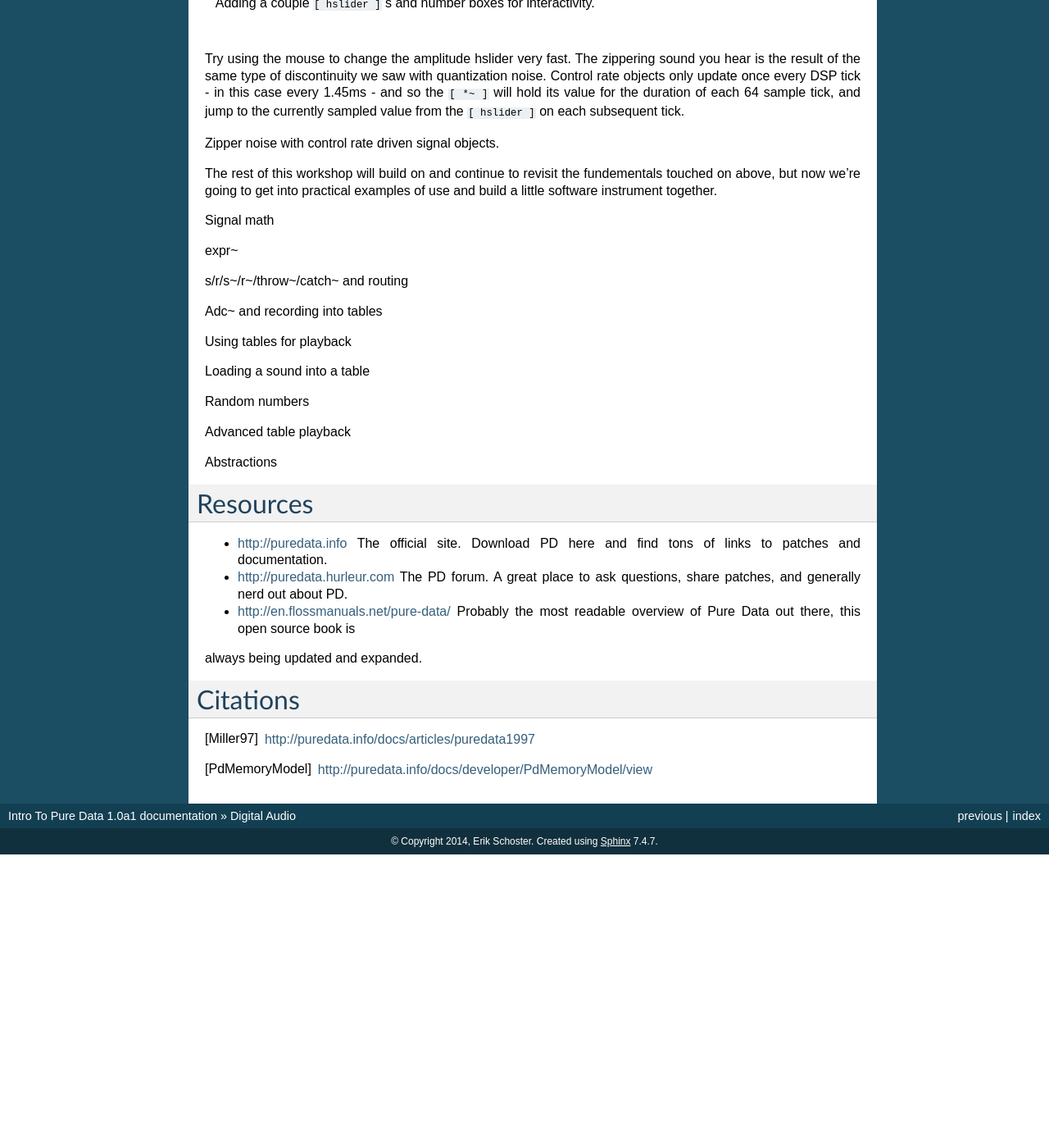
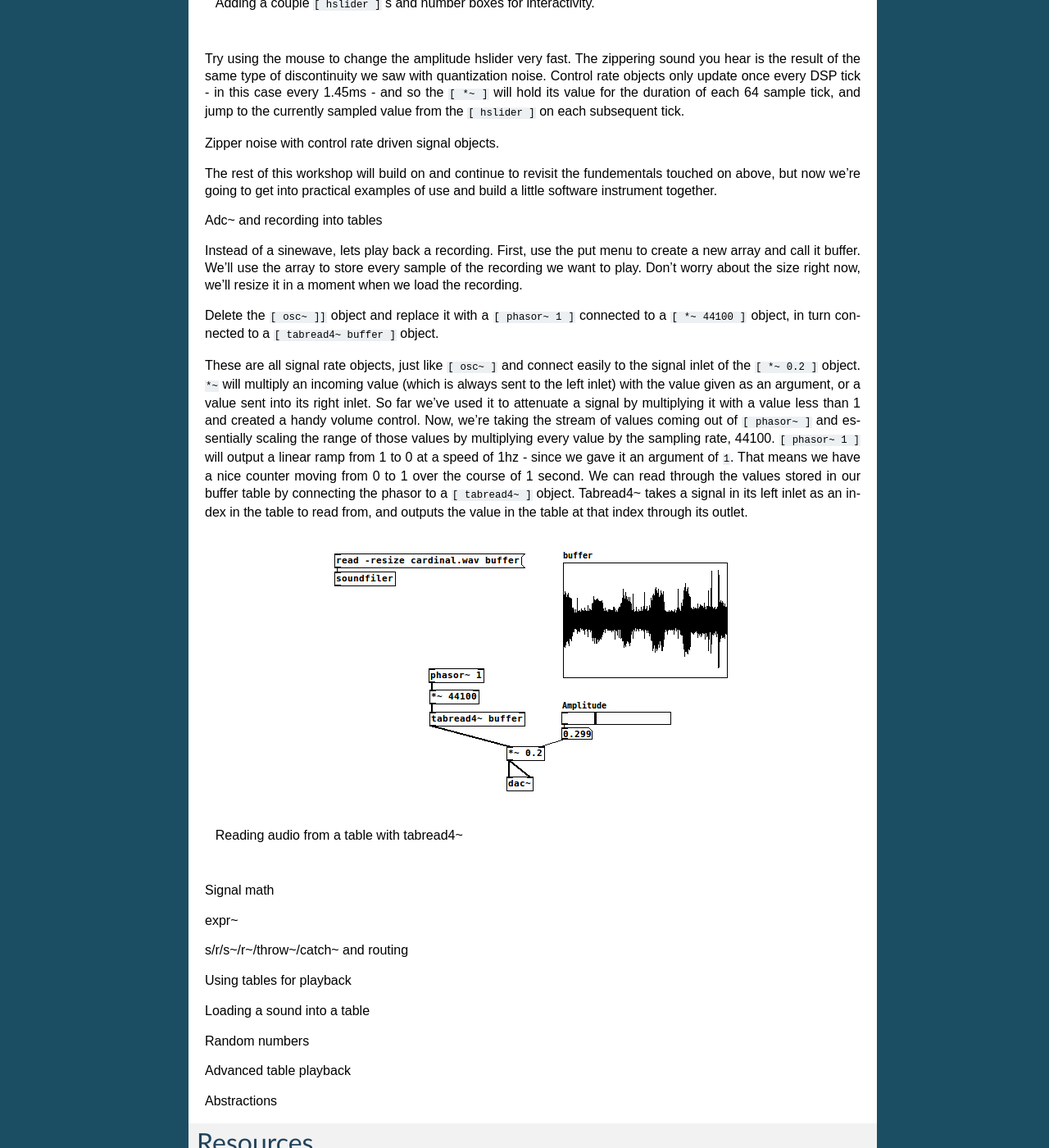
Before and after one commit to hecanjog/pdintro, a Sphinx documentation site: the page built from source/first.rst, in a window 1280 px wide and 1400 px high, scrolled down 5969 px. Shown: the whole window at 82% size. Built offline with Sphinx 7.4.7, drawn with Linux system fonts in a browser that asks for light colours; formulas are drawn with MathJax 3; before the commit the page ends 7011 px from its top, so only the background shows below that.

Commit message:
add table img

```diff
--- a/source/first.rst
+++ b/source/first.rst
@@ -219,13 +219,40 @@ Zipper noise with control rate driven signal objects.
 The rest of this workshop will build on and continue to revisit the fundementals touched on above, but now we're going to get into
 practical examples of use and build a little software instrument together.
 
+Adc~ and recording into tables
+
+Instead of a sinewave, lets play back a recording. First, use the put menu to create a new
+array and call it buffer. We'll use the array to store every sample of the recording we want
+to play. Don't worry about the size right now, we'll resize it in a moment when we load the
+recording.
+
+Delete the ``[ osc~ ]]`` object and replace it with a ``[ phasor~ 1 ]`` connected to
+a ``[ *~ 44100 ]`` object, in turn connected to a ``[ tabread4~ buffer ]`` object.
+
+These are all signal rate objects, just like ``[ osc~ ]`` and connect easily to the
+signal inlet of the ``[ *~ 0.2 ]`` object. ``*~`` will multiply an incoming value (which
+is always sent to the left inlet) with the value given as an argument, or a value sent
+into its right inlet. So far we've used it to attenuate a signal by multiplying it with a
+value less than 1 and created a handy volume control. Now, we're taking the stream of values
+coming out of ``[ phasor~ ]`` and essentially scaling the range of those values by multiplying
+every value by the sampling rate, 44100. ``[ phasor~ 1 ]`` will output a linear ramp from 1 to 0
+at a speed of 1hz - since we gave it an argument of ``1``. That means we have a nice counter
+moving from 0 to 1 over the course of 1 second. We can read through the values stored in our
+buffer table by connecting the phasor to a ``[ tabread4~ ]`` object. Tabread4~ takes a signal
+in its left inlet as an index in the table to read from, and outputs the value in the table
+at that index through its outlet.
+
+.. figure:: buffer1.png
+   :align: center
+
+   Reading audio from a table with tabread4~
+
 Signal math
 
 expr~
 
 s/r/s~/r~/throw~/catch~ and routing
 
-Adc~ and recording into tables
 
 Using tables for playback
 
```
Also changed, not shown: source/buffer1.png (added), 1 other file.
